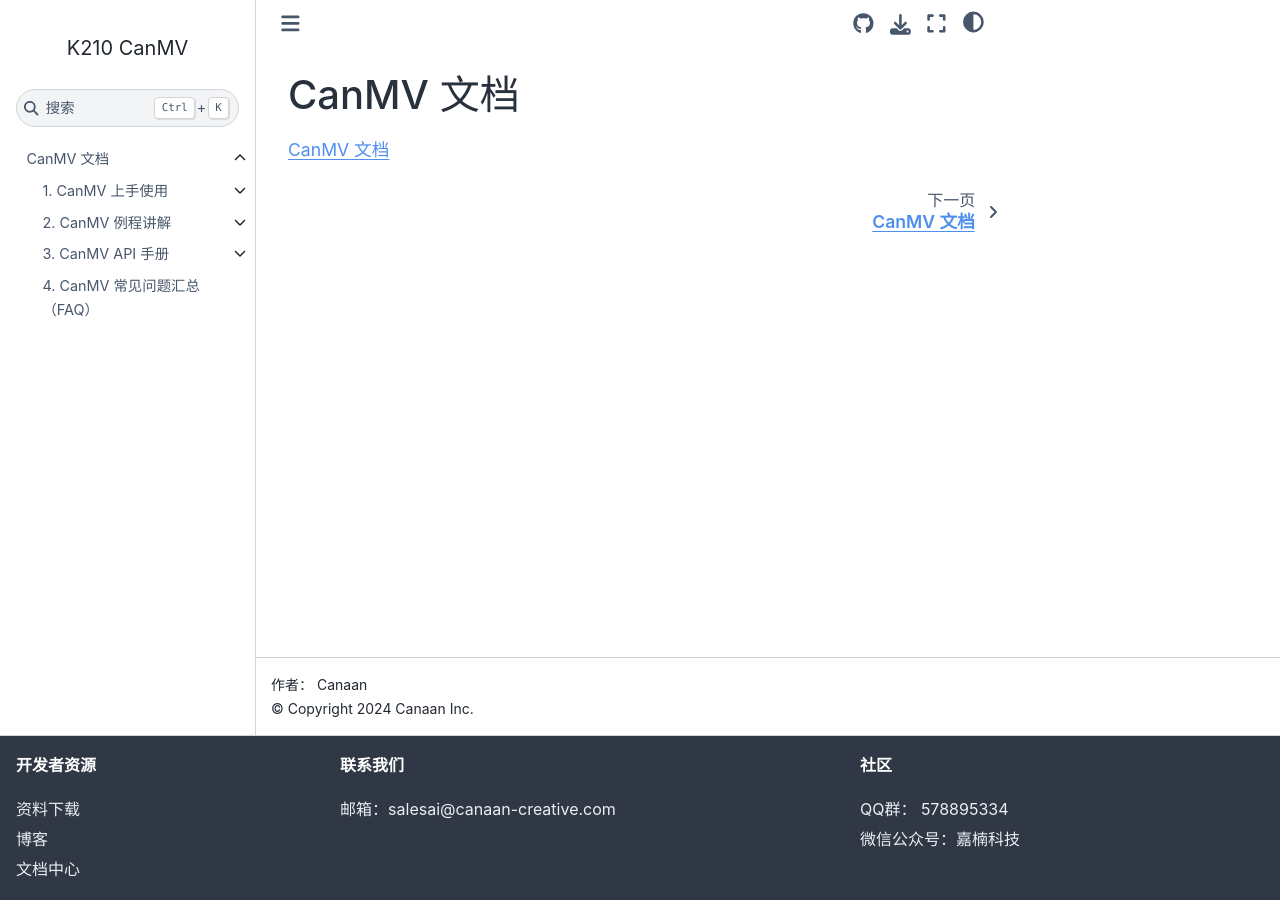
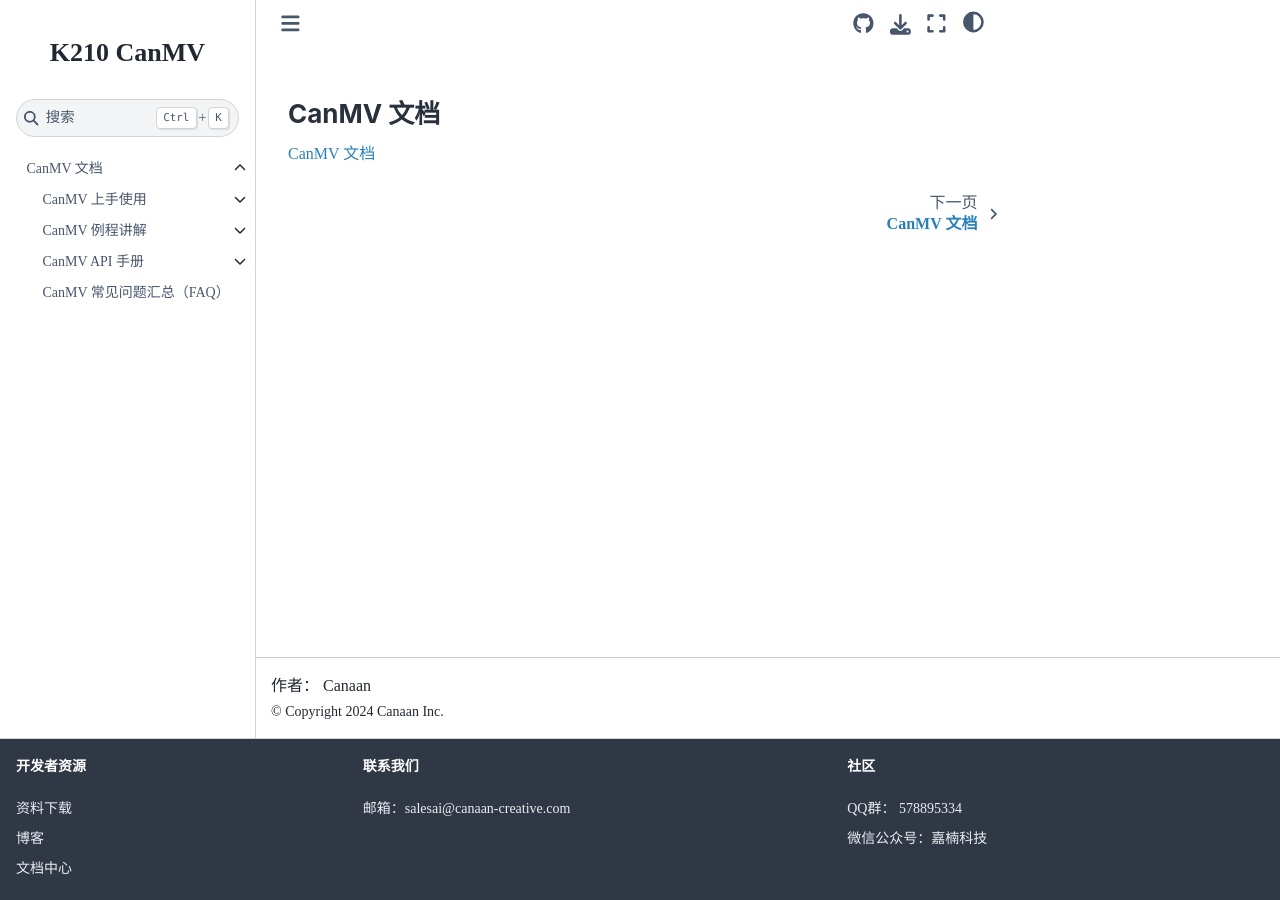
Before and after one commit to kendryte/canmv_docs, a Sphinx documentation site: the page built from source/index.rst, in a window 1280 px wide. Built offline with Sphinx 7.4.7 and the Sphinx Book theme 1.1.4, drawn with Linux system fonts in a browser that asks for light colours; comment, search, counter and statistics services are not loaded.

Commit message:
update style

```diff
--- a/source/_static/custom-theme.css
+++ b/source/_static/custom-theme.css
@@ -1,10 +1,75 @@
-nav.bd-links li > a:active,
-.logo__title:hover,
-nav.bd-links li > a:hover {
+nav.bd-links li>a:active, .logo__title:hover, nav.bd-links li>a:hover {
   text-decoration: none;
 }
-html[data-theme="light"] {
-  --pst-color-primary: #4d8eef;
+a {
+  text-decoration: none;
+}
+.bd-article-container h1, .bd-article-container h2, .heading-style, h1, h2, h3, h4, h5, h6 {
+  font-weight: 700;
+}
+.navbar-brand .logo__title {
+  font-size: var(--pst-font-size-h1);
+  font-weight: 700;
+}
+.prev-next-area a:hover p.prev-next-title:hover {
+  text-decoration: none;
+}
+html {
+  --pst-sidebar-font-size: 1rem;
+  --pst-font-size-p: 1rem;
+  /* --pst-font-size-h1: 1.625rem;
+  --pst-font-size-h2: 1.375rem;
+  --pst-font-size-h3: 1.25rem;
+  --pst-font-size-h4: 1.125rem;
+  --pst-font-size-h5: 1rem;
+  --pst-font-size-h6: 0.875rem;
+   */
+  --pst-font-size-h1: 1.625rem;
+  --pst-font-size-h2: 1.375rem;
+  --pst-font-size-h3: 1.375rem;
+  --pst-font-size-h4: 1.125rem;
+  --pst-font-size-h5: 1.125rem;
+  --pst-font-size-h6: 1rem;
+  --pst-font-size-desc: 0.875rem;
+  --pst-sidebar-header-font-weight: 700;
+  --pst-admonition-font-weight-heading: 700;
+}
+.toc-entry a.nav-link.active {
+  font-weight: 700;
+}
+nav.bd-links .current>a {
+  font-weight: 700;
+}
+.copyright {
+  font-size: var(--pst-font-size-desc);
+}
+.toctree-wrapper li[class^=toctree-l]>a {
+  font-size: var(--pst-sidebar-font-size);
+}
+p {
+  font-size: var(--pst-font-size-p);
+}
+.prev-next-area a p.prev-next-title {
+  text-decoration: none;
+  font-size: var(--pst-font-size-p);
+}
+body {
+  font-family: "Roboto Slab,ff-tisa-web-pro,Georgia,Arial,sans-serif";
+}
+.heading-style, h1, h2, h3, h4, h5, h6 {
+  margin: 1.7rem 0 0.75rem;
+}
+.toc-entry a.nav-link:hover {
+  text-decoration: none;
+}
+footer .cancat {
+  font-size: var(--pst-font-size-desc);
+}
+footer {
+  font-size: var(--pst-font-size-desc);
+}
+html[data-theme=light]  {
+  --pst-color-primary: #2980b9;
     --pst-color-primary-highlight: #2d0ef1;
     --sd-color-primary: var(--pst-color-primary);
     --sd-color-primary-text: var(--pst-color-primary-text);
@@ -12,7 +77,8 @@
     --sd-color-primary-bg: #547fca;
     --sd-color-primary-bg-text: #14181e;
 
-  --pst-color-secondary: #4d8eef;
+  --pst-color-secondary: hsl(204, 60%, 58%);
+  --pst-color-inline-code: #222832;
    --pst-color-secondary-highlight: #2d0ef1;
    --sd-color-secondary: var(--pst-color-secondary);
    --sd-color-secondary-text: var(--pst-color-secondary-text);
@@ -20,30 +86,38 @@
     --sd-color-secondary-bg: #547fca;
     --pst-color-primary-bg: #84baf4;
     --pst-color-secondary-bg: #547fca;
+    --pst-color-info-bg: #e6eaef;
+    --pst-color-info: var(--pst-color-primary);
+    --pst-color-attention: #f7931a;
     --pst-color-accent: #4d8eef;
     --pst-color-accent-bg: #92abd0;
 }
+html[data-theme="light"] .highlight .c1 {
+  color: #198754;
+}
 .search-button-field:hover {
 border: 1px solid var(--pst-color-border);
-  box-shadow: 0 0 0 0.1875rem var(--pst-color-link-hover);
+box-shadow: 0 0 0 0.15rem var(--pst-color-link-hover);
 }
 .bd-sidebar-primary {
-  overflow-y: scroll;
-  overflow-x: hidden;
-  scrollbar-width: none;
-  -ms-overflow-style: none;
+/* 使元素可滚动 */
+overflow-y: scroll; /* 垂直滚动条 */
+overflow-x: hidden; /* 隐藏水平滚动条，如果不需要的话 */
+
+/* 隐藏滚动条但保持滚动功能 */
+scrollbar-width: none; /* Firefox */
+-ms-overflow-style: none;  /* Internet Explorer 和 Edge */
 }
 
 .bd-sidebar-primary::-webkit-scrollbar {
-  display: none;
+display: none; /* 隐藏滚动条 */
 }
 .bd-sidebar-primary label.toctree-toggle {
 height: 20px;
 width: 20px;
 opacity: 0.8;
 }
-.navbar-brand:hover:hover,
-.navbar-brand:visited:hover:hover {
+.navbar-brand:hover:hover, .navbar-brand:visited:hover:hover {
 text-decoration: none !important;
 }
 .bd-sidebar-primary label.toctree-toggle {
@@ -52,9 +126,6 @@
 }
 cite {
   font-style: normal;
-}
-.bd-footer .footer-items__center, .bd-footer .footer-items__end, .bd-footer .footer-items__start {
-  justify-content: flex-start;
 }
 .bd-footer {
   background-color: #303846;
@@ -65,136 +136,26 @@
 .bd-footer .footer-items__center {
 text-align: left;
 }
-.bd-sidebar {
-  counter-reset: toctree-l2counter;
+.search-button-field:hover {
+  border: 1px solid var(--pst-color-border);
+  box-shadow: 0 0 0 0.1875rem var(--pst-color-link-hover);
 }
-.bd-article-container {
-  counter-reset: h2counter;
+.bd-footer .footer-items__center, .bd-footer .footer-items__end, .bd-footer .footer-items__start {
+  justify-content: flex-start;
 }
-.bd-toc {
-  counter-reset: toc-h2counter;
+@media (min-width: 960px) {
+.bd-sidebar-primary {
+    font-size: 0.875rem;
 }
-
-h2 {
-  counter-reset: h3counter;
 }
-
-h3 {
-  counter-reset: h4counter;
+@media (min-width: 1200px) {
+.bd-sidebar-secondary {
+  font-size: 0.875rem;
 }
-
-h4 {
-  counter-reset: h5counter;
+.page-toc .nav-link {
+  font-size: .875rem;
 }
-
-h5 {
-  counter-reset: h6counter;
 }
-
-h2::before {
-  counter-increment: h2counter;
-  content: counter(h2counter) ". ";
+.h3,h3,.h5,h5 {
+font-weight: 400;
 }
-
-h3::before {
-  counter-increment: h3counter;
-  content: counter(h2counter) "." counter(h3counter) " ";
-}
-
-h4::before {
-  counter-increment: h4counter;
-  content: counter(h2counter) "." counter(h3counter) "." counter(h4counter) " ";
-}
-
-h5::before {
-  counter-increment: h5counter;
-  content: counter(h2counter) "." counter(h3counter) "." counter(h4counter) "."
-    counter(h5counter) " ";
-}
-
-h6::before {
-  counter-increment: h6counter;
-  content: counter(h2counter) "." counter(h3counter) "." counter(h4counter) "."
-    counter(h5counter) "." counter(h6counter) " ";
-}
-
-/* TOC heading counters */
-.toc-h2 {
-  counter-reset: toc-h3counter;
-}
-
-.toc-h3 {
-  counter-reset: toc-h4counter;
-}
-
-.toc-h4 {
-  counter-reset: toc-h5counter;
-}
-
-.toc-h5 {
-  counter-reset: toc-h6counter;
-}
-
-.toc-h2 > .nav-link::before {
-  counter-increment: toc-h2counter;
-  content: counter(toc-h2counter) ". ";
-}
-
-.toc-h3 > .nav-link::before {
-  counter-increment: toc-h3counter;
-  content: counter(toc-h2counter) "." counter(toc-h3counter) " ";
-}
-
-.toc-h4 > .nav-link::before {
-  counter-increment: toc-h4counter;
-  content: counter(toc-h2counter) "." counter(toc-h3counter) "."
-    counter(toc-h4counter) " ";
-}
-
-.toc-h5 > .nav-link::before {
-  counter-increment: toc-h5counter;
-  content: counter(toc-h2counter) "." counter(toc-h3counter) "."
-    counter(toc-h4counter) "." counter(toc-h5counter) " ";
-}
-
-.toc-h6 > .nav-link::before {
-  counter-increment: toc-h6counter;
-  content: counter(toc-h2counter) "." counter(toc-h3counter) "."
-    counter(toc-h4counter) "." counter(toc-h5counter) "." counter(toc-h6counter)
-    " ";
-}
-
-/* Toctree counters */
-.toctree-l2 {
-  counter-reset: toctree-l3counter;
-}
-
-.toctree-l3 {
-  counter-reset: toctree-l4counter;
-}
-
-.toctree-l4 {
-  counter-reset: toctree-l5counter;
-}
-
-.bd-sidebar .toctree-l2 > a::before {
-  counter-increment: toctree-l2counter;
-  content: counter(toctree-l2counter) ". ";
-}
-
-.bd-sidebar .toctree-l3 > a::before {
-  counter-increment: toctree-l3counter;
-  content: counter(toctree-l2counter) "." counter(toctree-l3counter) " ";
-}
-
-.bd-sidebar .toctree-l4 > a::before {
-  counter-increment: toctree-l4counter;
-  content: counter(toctree-l2counter) "." counter(toctree-l3counter) "."
-    counter(toctree-l4counter) " ";
-}
-
-.bd-sidebar .toctree-l5 > a::before {
-  counter-increment: toctree-l5counter;
-  content: counter(toctree-l2counter) "." counter(toctree-l3counter) "."
-    counter(toctree-l4counter) "." counter(toctree-l5counter) " ";
-}
```
Lines whose indentation alone changed are shown as unchanged.
